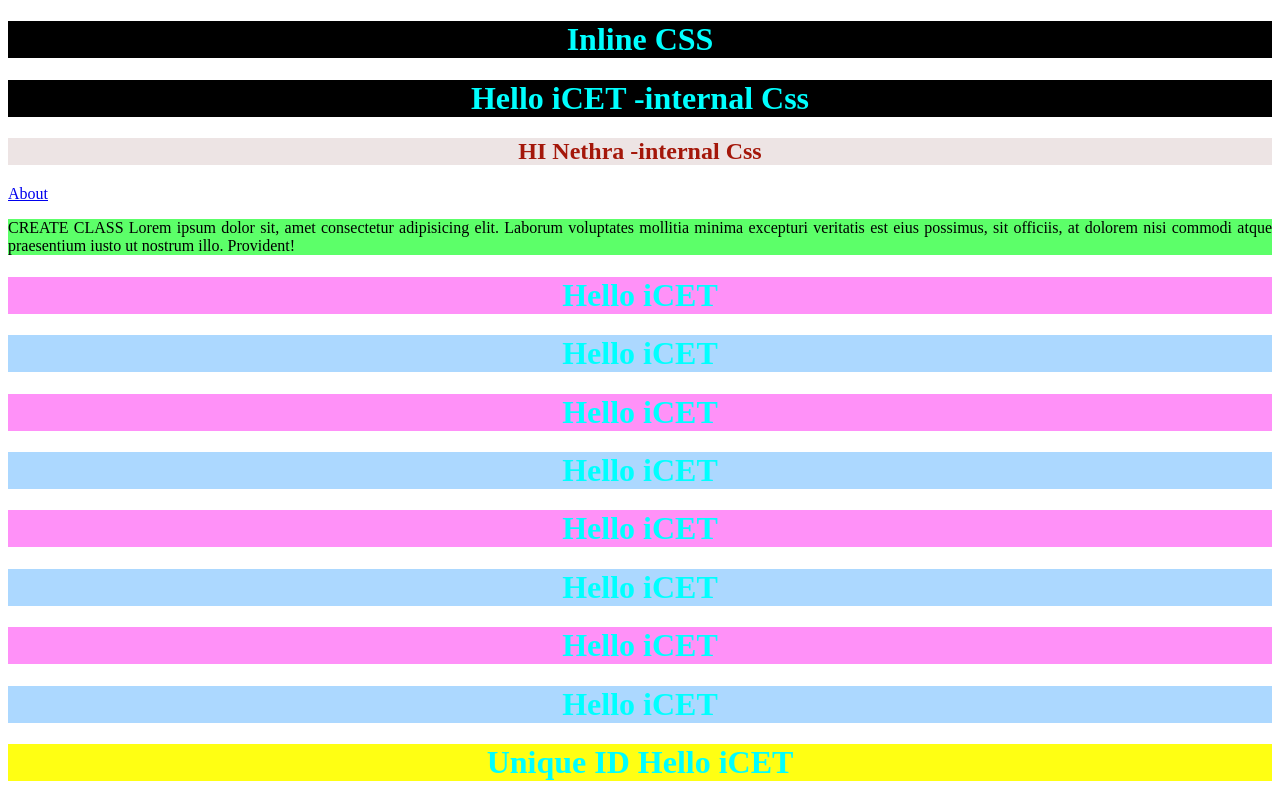
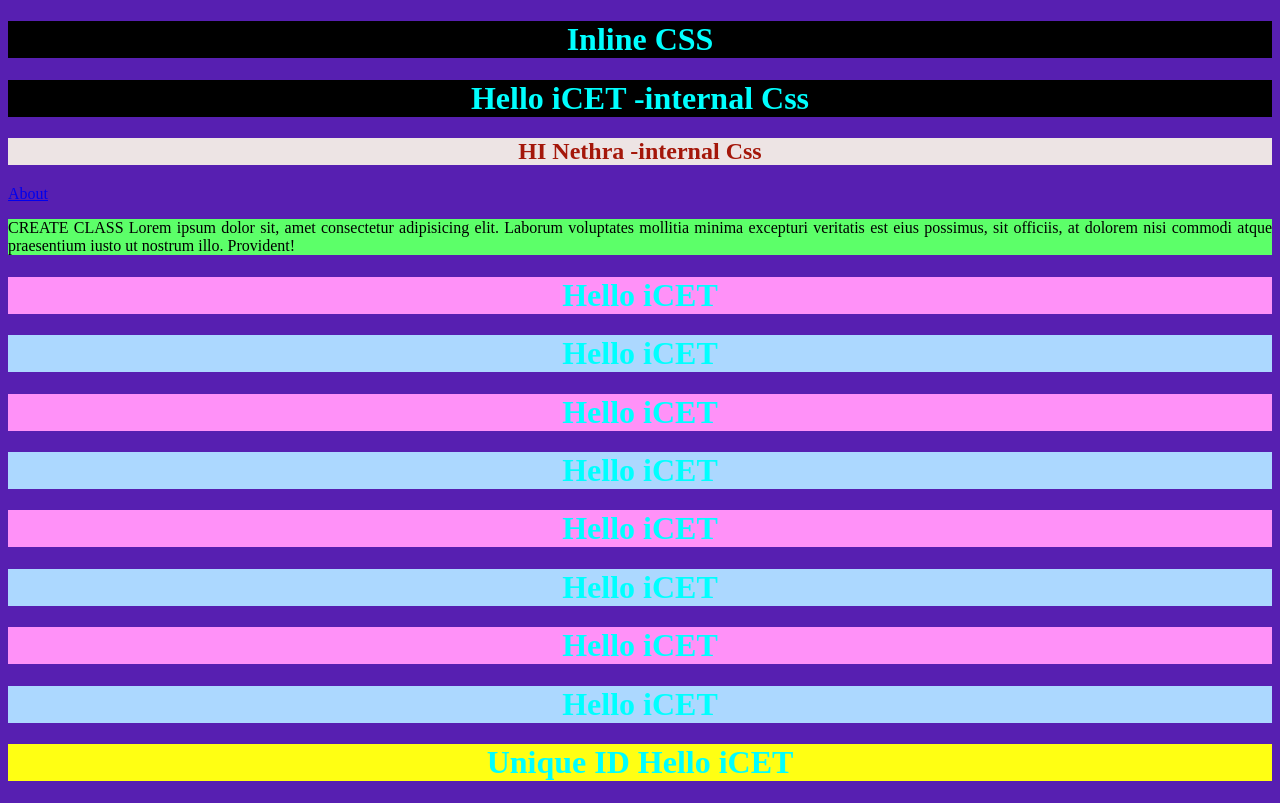
Before and after one commit to Nezii26/Day_04, a plain HTML site: page index.html in a window 1280 px wide. Drawn offline with Linux system fonts and the light colour scheme.

Commit message:
commit_universalselecter

```diff
--- a/css/style.css
+++ b/css/style.css
@@ -33,3 +33,6 @@
 #title{
     background-color: rgb(255, 255, 19);
 }
+*{
+    background-color: rgb(87, 31, 177);
+}
```
